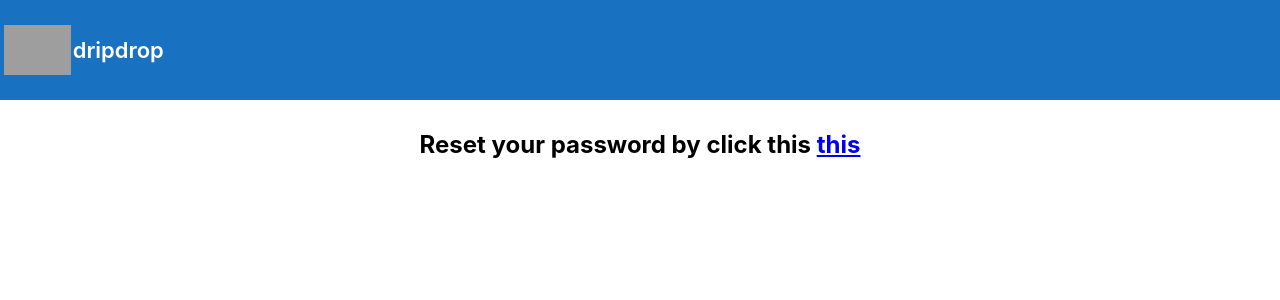
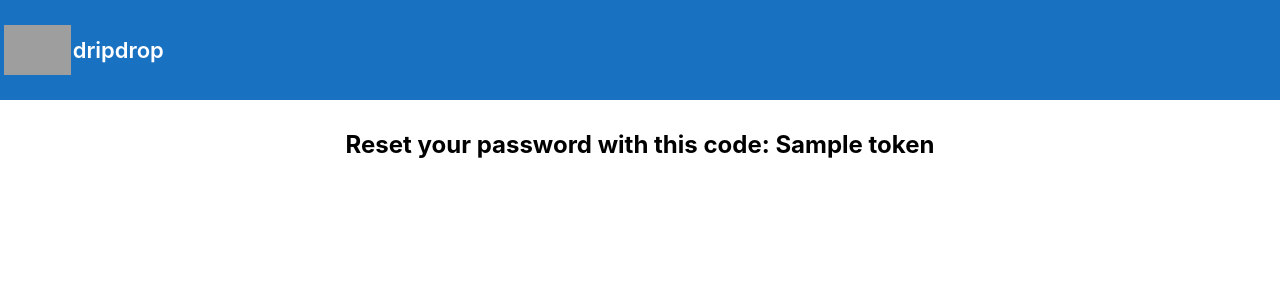
Before and after one commit to dripdrop-app/server, a Python web app: template dripdrop/templates/reset.jinja in a window 1280 px wide. Shown: the top 300 px of the page. Run offline with Jinja, Linux system fonts and the light colour scheme; the template is opened without the code that fills it: most values are stand-ins (such as "Sample title", 1, 10 or a date in 2020); grey boxes are pictures that could not be loaded.

Commit message:
update packages, fx reset template

```diff
--- a/dripdrop/base/test.py
+++ b/dripdrop/base/test.py
@@ -10,7 +10,7 @@ from dripdrop.authentication.app import password_context
 from dripdrop.authentication.dependencies import COOKIE_NAME
 from dripdrop.authentication.models import User
 from dripdrop.models import Base
-from dripdrop.services import database, s3, temp_files, redis_client
+from dripdrop.services import database, http_client, redis_client, s3, temp_files
 from dripdrop.settings import settings, ENV
 
 T = TypeVar("T")
@@ -27,7 +27,7 @@ class BaseTest(IsolatedAsyncioTestCase):
             AsyncClient(app=app, base_url="http://test")
         )
         self.session = await self.enter_async_context(database.create_session())
-        self.http_client = await self.enter_async_context(AsyncClient())
+        self.http_client = await self.enter_async_context(http_client.create_client())
         self.redis = await self.enter_async_context(redis_client.create_client())
         await self.redis.flushall()
 
--- a/dripdrop/templates/reset.jinja
+++ b/dripdrop/templates/reset.jinja
@@ -1,4 +1,4 @@
 {% extends "base.jinja" %}
 {% block content %}
-<h2>Reset your password by click this <a href={{ link }}>this</a></h2>
+<h2>Reset your password with this code: <a>{{ token }}</a></h2>
 {% endblock %}
```
Also changed, not shown: 1 other file.
